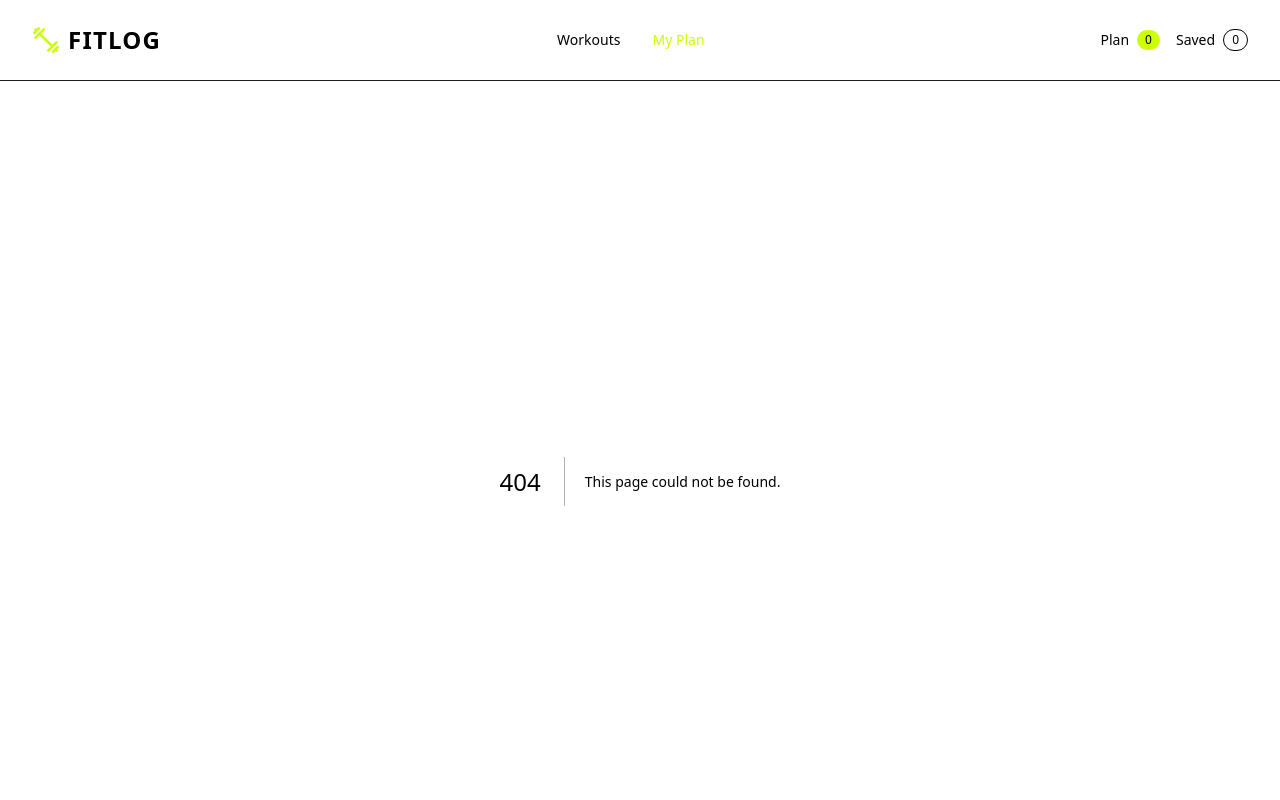
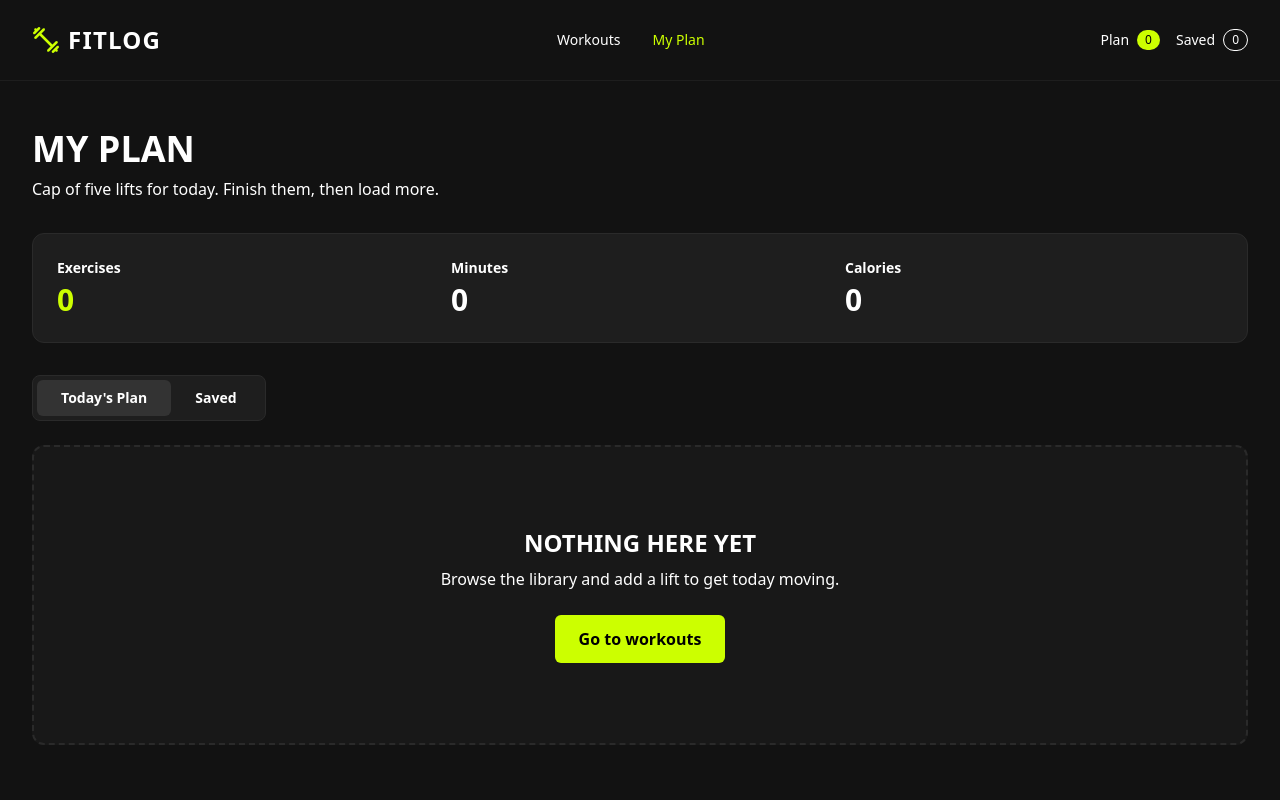
Before and after one commit to abdullahahmadmahee/fit-log, a Next.js app: page /my-plan in a window 1280 px wide. Before the commit this address had no page. Shown: the top 800 px of the page. Built offline with nearby package versions, Linux system fonts and the light colour scheme.

Commit message:
build my plan page with dynamic tabs, stats calculation, and list management

```diff
--- /dev/null
+++ b/app/my-plan/page.tsx
@@ -0,0 +1,157 @@
+"use client";
+
+import { useState } from "react";
+import Link from "next/link";
+import { useWorkout } from "../context/WorkoutContext";
+
+export default function MyPlan() {
+  const { plannedWorkouts, savedWorkouts, removeFromPlan, markAsDone } = useWorkout();
+  const [activeTab, setActiveTab] = useState<'plan' | 'saved'>('plan');
+  const [toastMessage, setToastMessage] = useState("");
+
+  const currentList = activeTab === 'plan' ? plannedWorkouts : savedWorkouts;
+
+  const totalExercises = currentList.length;
+  const totalMinutes = currentList.reduce((sum, workout) => sum + workout.duration, 0);
+  const totalCalories = currentList.reduce((sum, workout) => sum + workout.caloriesBurned, 0);
+
+  const showToast = (message: string) => {
+    setToastMessage(message);
+    setTimeout(() => {
+      setToastMessage("");
+    }, 3000);
+  };
+
+  const handleRemove = (id: number) => {
+    removeFromPlan(id, activeTab);
+    showToast("Workout removed");
+  };
+
+  const handleMarkAsDone = (id: number) => {
+    markAsDone(id);
+    showToast("Marked as done!");
+  };
+
+  return (
+    <div className="py-12 relative">
+      <div className="mb-8">
+        <h1 className="text-4xl font-bold font-oswald uppercase text-white mb-2">My Plan</h1>
+        <p className="text-textSecondary">Cap of five lifts for today. Finish them, then load more.</p>
+      </div>
+
+      <div className="grid grid-cols-3 gap-4 mb-8 bg-surface border border-[#2a2a2a] rounded-xl p-6">
+        <div>
+          <p className="text-textSecondary text-sm font-bold mb-1">Exercises</p>
+          <p className="text-3xl font-bold font-oswald text-accent">{totalExercises}</p>
+        </div>
+        <div>
+          <p className="text-textSecondary text-sm font-bold mb-1">Minutes</p>
+          <p className="text-3xl font-bold font-oswald text-white">{totalMinutes}</p>
+        </div>
+        <div>
+          <p className="text-textSecondary text-sm font-bold mb-1">Calories</p>
+          <p className="text-3xl font-bold font-oswald text-white">{totalCalories}</p>
+        </div>
+      </div>
+
+      <div className="flex items-center justify-between mb-6">
+        <div className="flex bg-surface rounded-lg p-1 border border-[#2a2a2a]">
+          <button
+            onClick={() => setActiveTab('plan')}
+            className={`px-6 py-2 rounded-md text-sm font-bold transition-colors ${
+              activeTab === 'plan' ? 'bg-[#333] text-white' : 'text-textSecondary hover:text-white'
+            }`}
+          >
+            Today's Plan
+          </button>
+          <button
+            onClick={() => setActiveTab('saved')}
+            className={`px-6 py-2 rounded-md text-sm font-bold transition-colors ${
+              activeTab === 'saved' ? 'bg-[#333] text-white' : 'text-textSecondary hover:text-white'
+            }`}
+          >
+            Saved
+          </button>
+        </div>
+      </div>
+
+      {currentList.length === 0 ? (
+        <div className="flex flex-col items-center justify-center py-20 border-2 border-dashed border-[#2a2a2a] rounded-xl bg-surface/50">
+          <h2 className="text-2xl font-bold font-oswald uppercase text-white mb-2">Nothing here yet</h2>
+          <p className="text-textSecondary mb-6">Browse the library and add a lift to get today moving.</p>
+          <Link href="/" className="bg-accent text-black font-bold px-6 py-3 rounded-md hover:opacity-90 transition-opacity">
+            Go to workouts
+          </Link>
+        </div>
+      ) : (
+        <div className="flex flex-col gap-4">
+          {currentList.map((workout) => (
+            <div key={workout.id} className="flex flex-col md:flex-row bg-surface border border-[#2a2a2a] rounded-xl overflow-hidden relative">
+              <button
+                onClick={() => handleRemove(workout.id)}
+                className="absolute top-4 right-4 text-textSecondary hover:text-white transition-colors"
+                title="Remove"
+              >
+                <svg className="w-5 h-5" fill="none" stroke="currentColor" viewBox="0 0 24 24"><path strokeLinecap="round" strokeLinejoin="round" strokeWidth="2" d="M6 18L18 6M6 6l12 12"></path></svg>
+              </button>
+
+              <div className="w-full md:w-48 h-32 md:h-auto bg-black flex-shrink-0">
+                <img src={workout.image} alt={workout.name} className="w-full h-full object-cover" />
+              </div>
+
+              <div className="p-5 flex-grow flex flex-col justify-center pr-12">
+                <h3 className="text-xl font-bold font-oswald text-white uppercase mb-1">{workout.name}</h3>
+                <p className="text-sm text-textSecondary mb-3">{workout.equipment}</p>
+                <div className="flex items-center gap-4 text-xs text-textSecondary font-medium">
+                  <span className="flex items-center gap-1">
+                    <svg className="w-4 h-4" fill="none" stroke="currentColor" viewBox="0 0 24 24"><path strokeLinecap="round" strokeLinejoin="round" strokeWidth="2" d="M12 8v4l3 3m6-3a9 9 0 11-18 0 9 9 0 0118 0z"></path></svg>
+                    {workout.duration} min
+                  </span>
+                  <span className="flex items-center gap-1">
+                    <svg className="w-4 h-4" fill="none" stroke="currentColor" viewBox="0 0 24 24"><path strokeLinecap="round" strokeLinejoin="round" strokeWidth="2" d="M17.657 18.657A8 8 0 016.343 7.343S7 9 9 10c0-2 .5-5 2.986-7C14 5 16.09 5.777 17.656 7.343A7.975 7.975 0 0120 13a7.975 7.975 0 01-2.343 5.657z"></path></svg>
+                    {workout.caloriesBurned} kcal
+                  </span>
+                  <span className="flex items-center gap-1">
+                    <svg className="w-4 h-4 text-accent" fill="currentColor" viewBox="0 0 20 20"><path d="M9.049 2.927c.3-.921 1.603-.921 1.902 0l1.07 3.292a1 1 0 00.95.69h3.462c.969 0 1.371 1.24.588 1.81l-2.8 2.034a1 1 0 00-.364 1.118l1.07 3.292c.3.921-.755 1.688-1.54 1.118l-2.8-2.034a1 1 0 00-1.175 0l-2.8 2.034c-.784.57-1.838-.197-1.539-1.118l1.07-3.292a1 1 0 00-.364-1.118L2.98 8.72c-.783-.57-.38-1.81.588-1.81h3.461a1 1 0 00.951-.69l1.07-3.292z"></path></svg>
+                    {workout.rating}
+                  </span>
+                </div>
+              </div>
+
+              <div className="p-5 flex flex-col justify-center gap-3 md:border-l border-[#2a2a2a] md:w-48">
+                <Link
+                  href={`/workout/${workout.id}`}
+                  className="w-full border border-textSecondary text-white text-sm font-bold py-2 px-4 rounded hover:bg-[#333] transition-colors text-center"
+                >
+                  View Details
+                </Link>
+                {activeTab === 'plan' && (
+                  <button
+                    onClick={() => handleMarkAsDone(workout.id)}
+                    className={`w-full text-sm font-bold py-2 px-4 rounded transition-colors flex items-center justify-center gap-2 ${
+                      workout.isDone
+                        ? 'bg-green-600 text-white'
+                        : 'bg-accent text-black hover:opacity-90'
+                    }`}
+                  >
+                    {workout.isDone && <svg className="w-4 h-4" fill="none" stroke="currentColor" viewBox="0 0 24 24"><path strokeLinecap="round" strokeLinejoin="round" strokeWidth="2" d="M5 13l4 4L19 7"></path></svg>}
+                    {workout.isDone ? 'Done' : 'Mark as Done'}
+                  </button>
+                )}
+              </div>
+            </div>
+          ))}
+        </div>
+      )}
+
+      {toastMessage && (
+        <div className="fixed bottom-8 right-8 z-50 animate-bounce">
+          <div className="bg-accent text-black px-6 py-3 rounded-lg shadow-xl font-bold flex items-center gap-2">
+            <svg className="w-5 h-5" fill="none" stroke="currentColor" viewBox="0 0 24 24"><path strokeLinecap="round" strokeLinejoin="round" strokeWidth="2" d="M5 13l4 4L19 7"></path></svg>
+            {toastMessage}
+          </div>
+        </div>
+      )}
+    </div>
+  );
+}
```
